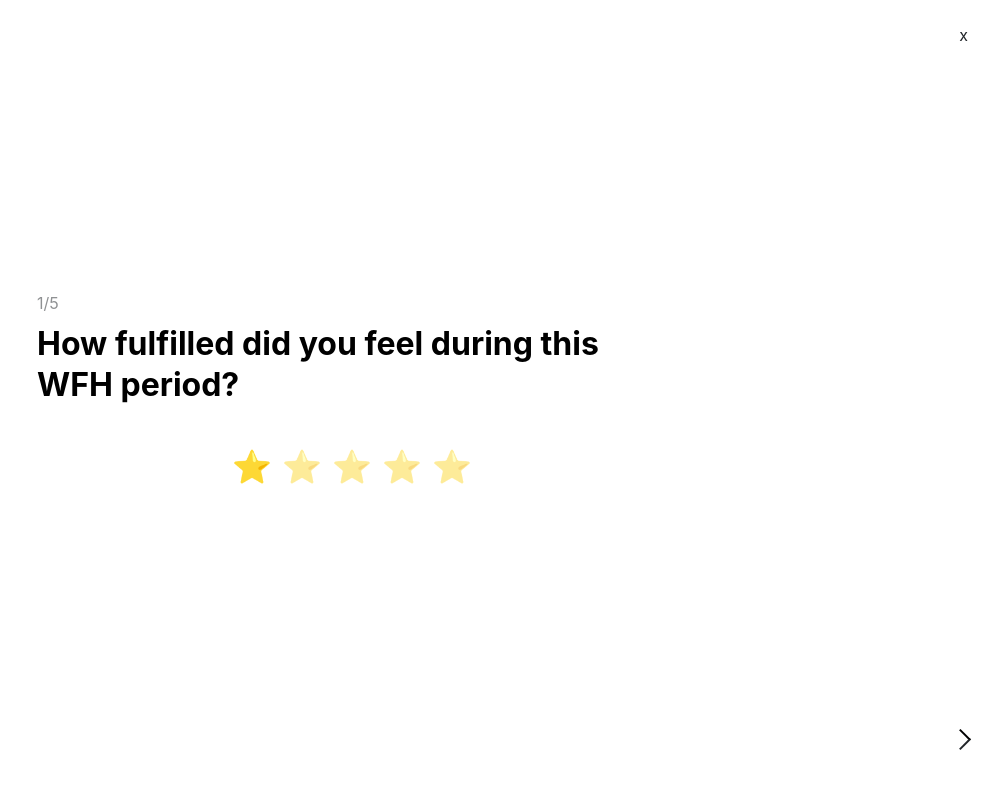
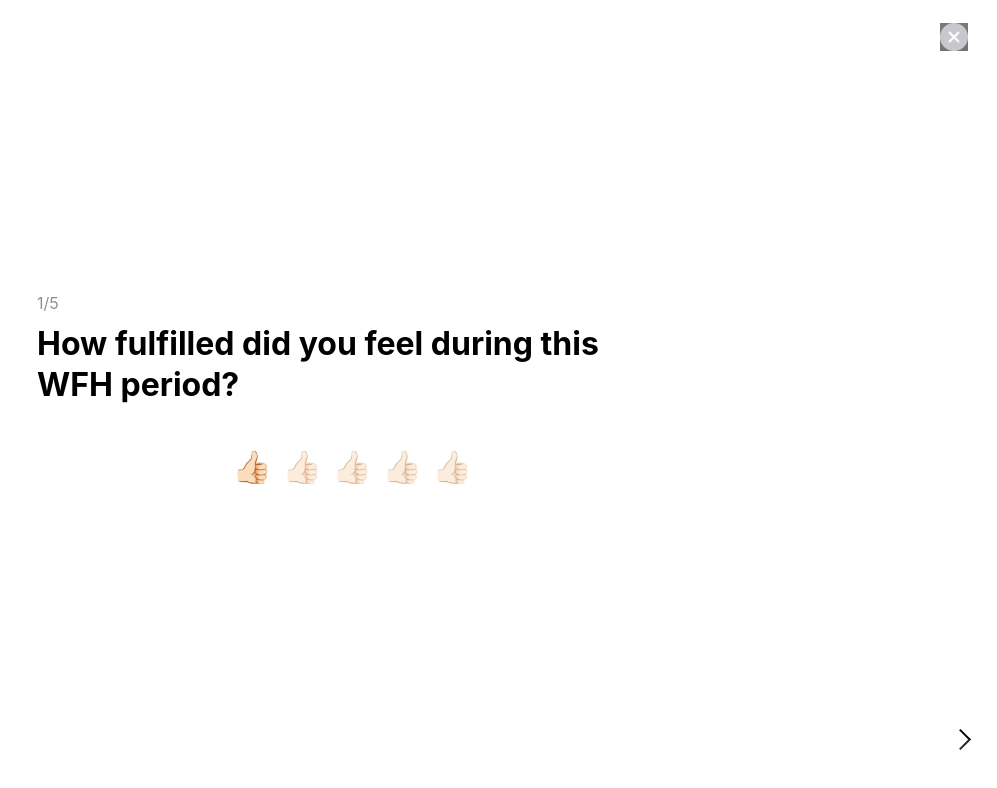
Before and after one commit to noor-ahmed/nimble-survey, a React (Create React App) app: page /question in a window 1280 px wide. Shown: the top 788 px of the page, without its empty margins (283-1280 px from the left). Built offline with nearby package versions, Linux system fonts and the light colour scheme.

Commit message:
[task-12] Resolved reviews

```diff
--- a/src/components/RatingQuestion/index.jsx
+++ b/src/components/RatingQuestion/index.jsx
@@ -1,34 +1,23 @@
-import React, { useEffect, useState } from 'react';
+import React, { useState } from 'react';
 
 const RatingQuestion = ({ initialRating, ratingCount, ratingEmoji }) => {
   const [rating, setRating] = useState(initialRating);
-  const [emoji, setEmoji] = useState('👍🏻');
+  const [emoji] = useState(initEmoji);
   const [hover, setHover] = useState(null);
   const emojiElement = [...Array(ratingCount || 5)];
 
-  useEffect(() => {
-    switch (ratingEmoji) {
-      case 'heart': {
-        setEmoji('❤️');
-
-        break;
-      }
-      case 'smiley': {
-        setEmoji('🙂');
-
-        break;
-      }
-      case 'star': {
-        setEmoji('⭐');
-
-        break;
-      }
-      default: {
-        setEmoji('👍🏻');
-      }
+  function initEmoji(ratingEmoji) {
+    switch(ratingEmoji) {
+      case 'heart':
+        return '❤️';
+      case 'smiley':
+        return '🙂';
+      case 'star':
+        return '⭐';
+      default:
+        return '👍🏻';
     }
-  // eslint-disable-next-line
-  }, []);
+  }
 
   return (
     <div className="rating">
@@ -43,8 +32,8 @@ const RatingQuestion = ({ initialRating, ratingCount, ratingEmoji }) => {
               aria-label="thumbs"
               className={
                 ratingValue <= (hover || rating)
-                  ? 'rating__thumb rating__thumb--selected'
-                  : 'rating__thumb'
+                  ? 'rating__emoji rating__emoji--selected'
+                  : 'rating__emoji'
               }
               onMouseEnter={ () => setHover(ratingValue) }
               onMouseLeave={ () => setHover(null) }
--- a/src/screens/SurveyDetails/index.jsx
+++ b/src/screens/SurveyDetails/index.jsx
@@ -2,31 +2,32 @@
 import React from 'react';
 
 import RatingQuestion from 'components/RatingQuestion';
+import crossIcon from 'images/icons/cross_icon.png';
 
 export class Question extends React.Component {
   render() {
     const question = 'How fulfilled did you feel during this WFH period?';
 
     return (
-      <div className="questions">
-        <div className="questions__header">
-          <div className="questions__header-right">
-            <button className="button button--close">x</button>
+      <div className="question">
+        <div className="question__header">
+          <div className="question__header-control">
+            <button className="button button__close"><img src={ crossIcon } alt="x" /></button>
           </div>
         </div>
 
-        <div className="questions__container">
-          <div className="questions__details">
-            <div className="questions__number">1/5</div>
-            <h1 className="questions__title"> { question }</h1>
+        <div className="question__container">
+          <div className="question__details">
+            <div className="question__number">1/5</div>
+            <h1 className="question__title"> { question }</h1>
             <RatingQuestion initialRating={ 1 } ratingCount={ 5 } ratingEmoji="star" />
           </div>
         </div>
 
-        <div className="questions__footer">
-          <div className="questions__footer-right">
+        <div className="question__footer">
+          <div className="question__footer-right">
             <button className="button button--arrow">
-              <span className="questions__arrow-right" />
+              <span className="question__arrow-right" />
             </button>
           </div>
         </div>
--- a/src/stylesheets/base/_buttons.scss
+++ b/src/stylesheets/base/_buttons.scss
@@ -16,4 +16,13 @@
     top: calc(50% - 50px/2);
     width: 100%;
   }
+
+  &--close {
+    width: 28px;
+    height: 28px;
+    left: calc(50% - 28px/2);
+    top: calc(50% - 28px/2);
+
+    background: #C7C7CC;
+  }
 }
--- a/src/stylesheets/components/_rating.scss
+++ b/src/stylesheets/components/_rating.scss
@@ -7,7 +7,7 @@
     display: none;
   }
 
-  &__thumb {
+  &__emoji {
     font-size: map-get($font-sizes, 'xxl');
     line-height: rem(34px);
     letter-spacing: rem(10px);
@@ -16,7 +16,7 @@
     opacity: 0.5;
   }
 
-  &__thumb--selected {
+  &__emoji--selected {
     opacity: 2;
   }
 }
--- a/src/stylesheets/screens/question.scss
+++ b/src/stylesheets/screens/question.scss
@@ -1,4 +1,4 @@
-.questions {
+.question {
   width: 100vw;
   height: 100vh;
 
@@ -9,7 +9,7 @@
     padding: rem(16px 16px 0);
   }
 
-  &__header-right {
+  &__header-control {
     order: 2;
     margin-left: auto;
   }
@@ -19,7 +19,7 @@
     position: relative;
 
     flex: 1 1 auto;
-    height: calc(100vh - 135px);
+    height: calc(100vh - #{rem(135px)});
   }
 
   &__details {
```
Also changed, not shown: src/images/icons/cross_icon.png (added).
